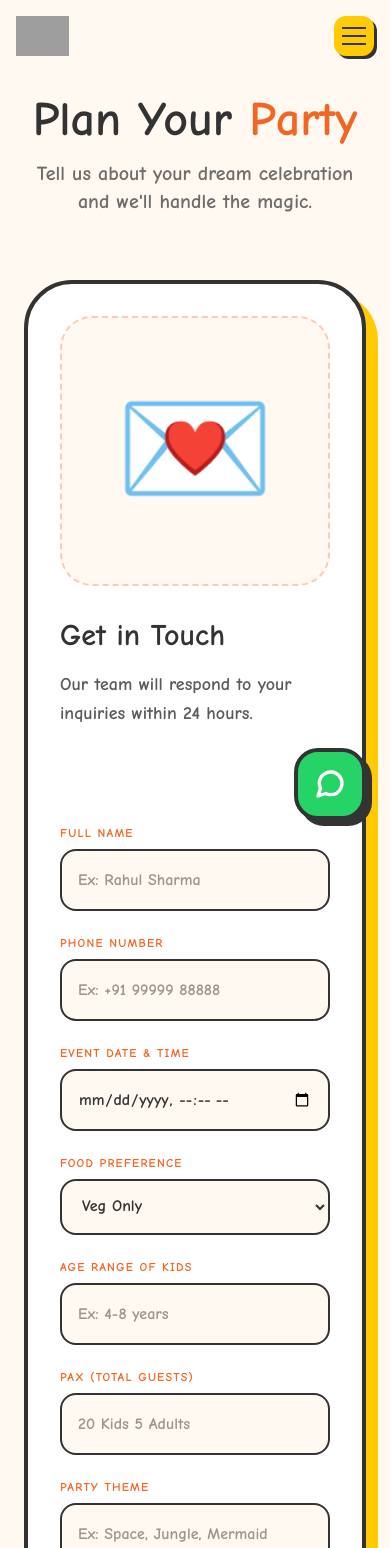
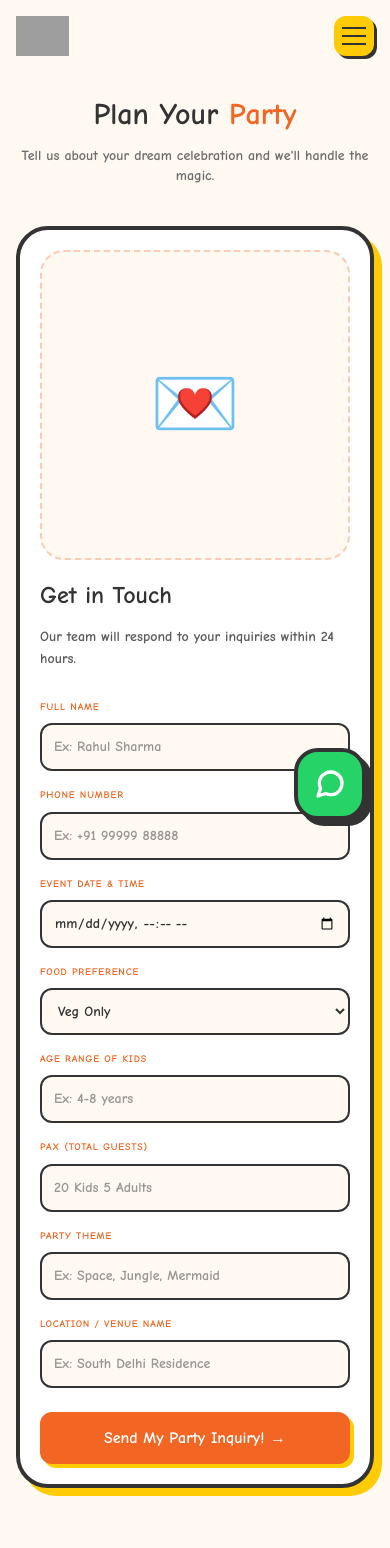
Before and after one commit to Vishwash-chauhan/lj-website, a Next.js app: page /contact in a window 390 px wide. Shown: the top 1548 px of the page. Built offline with nearby package versions, Linux system fonts and the light colour scheme; grey boxes are pictures that could not be loaded.

Commit message:
changed contact us form

```diff
--- a/app/components/ContactUs.tsx
+++ b/app/components/ContactUs.tsx
@@ -60,32 +60,32 @@ const ContactUs = () => {
   }
 
   return (
-    <section className="py-24 px-6 bg-[#FFF9F2]" style={{ fontFamily: "'Comic Neue', cursive" }}>
+    <section className="pt-24 pb-12 sm:py-16 md:py-24 px-4 sm:px-6 bg-[#FFF9F2]" style={{ fontFamily: "'Comic Neue', cursive" }}>
       <div className="max-w-6xl mx-auto">
 
-        <header className="max-w-4xl mx-auto text-center mb-16">
-          <h1 className="text-5xl md:text-7xl font-bold text-[#333333] mb-4">
+        <header className="max-w-4xl mx-auto text-center mb-10 md:mb-16">
+          <h1 className="text-3xl sm:text-4xl md:text-7xl font-bold text-[#333333] mb-3 md:mb-4 leading-tight">
             Plan Your <span className="text-[#F26522]">Party</span>
           </h1>
-          <p className="text-xl font-bold opacity-70">Tell us about your dream celebration and we'll handle the magic.</p>
+          <p className="text-sm sm:text-base md:text-xl font-bold opacity-70">Tell us about your dream celebration and we'll handle the magic.</p>
         </header>
 
-        <div className="bg-white border-4 border-[#333333] rounded-[3rem] p-8 md:p-12 lg:p-16 flex flex-col lg:flex-row gap-16 shadow-[12px_12px_0px_#FFCB05] relative overflow-hidden">
+        <div className="bg-white border-4 border-[#333333] rounded-[2rem] md:rounded-[3rem] p-5 sm:p-6 md:p-12 lg:p-16 flex flex-col lg:flex-row gap-2 md:gap-12 lg:gap-16 shadow-[8px_8px_0px_#FFCB05] md:shadow-[12px_12px_0px_#FFCB05] relative overflow-hidden">
 
           {/* --- LEFT SIDE: INFO --- */}
-          <div className="w-full lg:w-1/3 space-y-8">
+          <div className="w-full lg:w-1/3 space-y-5 md:space-y-8">
             <motion.div
               animate={{ rotate: submitted ? [0, -10, 10, 0] : 0 }}
-              className="aspect-square bg-[#FFF9F2] rounded-[2rem] flex items-center justify-center text-[8rem] border-2 border-dashed border-[#F26522]/30"
+              className="aspect-square bg-[#FFF9F2] rounded-[1.5rem] md:rounded-[2rem] flex items-center justify-center text-[4.5rem] sm:text-[6rem] md:text-[8rem] border-2 border-dashed border-[#F26522]/30"
             >
               {submitted ? '🎉' : '💌'}
             </motion.div>
 
             <div className="space-y-4">
-              <h2 className="text-3xl font-black text-[#333333]">
+              <h2 className="text-2xl md:text-3xl font-black text-[#333333] leading-tight">
                 {submitted ? "Yay! You're In!" : "Get in Touch"}
               </h2>
-              <p className="font-bold text-lg opacity-80 leading-relaxed">
+              <p className="font-bold text-sm sm:text-base md:text-lg opacity-80 leading-relaxed">
                 {submitted
                   ? "Your inquiry has been sent successfully. We'll get back to you within 24 hours to plan your magic!"
                   : "Our team will respond to your inquiries within 24 hours."}
@@ -105,7 +105,7 @@ const ContactUs = () => {
           </div>
 
           {/* --- RIGHT SIDE: FORM OR SUCCESS MESSAGE --- */}
-          <div className="w-full lg:w-2/3 relative min-h-[400px]">
+          <div className="w-full lg:w-2/3 relative min-h-[320px] md:min-h-[400px]">
             <AnimatePresence mode="wait">
               {!submitted ? (
                 <motion.form
@@ -113,57 +113,57 @@ const ContactUs = () => {
                   initial={{ opacity: 1 }}
                   exit={{ opacity: 0, y: -20 }}
                   onSubmit={handleSubmit}
-                  className="grid grid-cols-1 md:grid-cols-2 gap-6"
+                  className="grid grid-cols-1 md:grid-cols-2 gap-4 md:gap-6"
                 >
                   <div className="flex flex-col gap-2">
-                    <label className="font-black text-[#F26522] uppercase text-xs tracking-widest">Full Name</label>
-                    <input required type="text" name="name" value={formData.name} onChange={handleChange} placeholder="Ex: Rahul Sharma" className="p-4 bg-[#FFF9F2] border-2 border-[#333333] rounded-2xl font-bold focus:outline-none focus:ring-4 focus:ring-[#FFCB05] transition-all" />
+                    <label className="font-black text-[#F26522] uppercase text-[10px] sm:text-xs tracking-[0.08em] sm:tracking-widest">Full Name</label>
+                    <input required type="text" name="name" value={formData.name} onChange={handleChange} placeholder="Ex: Rahul Sharma" className="p-3 md:p-4 text-sm md:text-base bg-[#FFF9F2] border-2 border-[#333333] rounded-xl md:rounded-2xl font-bold focus:outline-none focus:ring-4 focus:ring-[#FFCB05] transition-all" />
                   </div>
 
                   <div className="flex flex-col gap-2">
-                    <label className="font-black text-[#F26522] uppercase text-xs tracking-widest">Phone Number</label>
-                    <input required type="tel" name="phone" value={formData.phone} onChange={handleChange} placeholder="Ex: +91 99999 88888" className="p-4 bg-[#FFF9F2] border-2 border-[#333333] rounded-2xl font-bold focus:outline-none focus:ring-4 focus:ring-[#FFCB05] transition-all" />
+                    <label className="font-black text-[#F26522] uppercase text-[10px] sm:text-xs tracking-[0.08em] sm:tracking-widest">Phone Number</label>
+                    <input required type="tel" name="phone" value={formData.phone} onChange={handleChange} placeholder="Ex: +91 99999 88888" className="p-3 md:p-4 text-sm md:text-base bg-[#FFF9F2] border-2 border-[#333333] rounded-xl md:rounded-2xl font-bold focus:outline-none focus:ring-4 focus:ring-[#FFCB05] transition-all" />
                   </div>
 
                   <div className="flex flex-col gap-2">
-                    <label className="font-black text-[#F26522] uppercase text-xs tracking-widest">Event Date & Time</label>
-                    <input type="datetime-local" name="eventDateTime" value={formData.eventDateTime} onChange={handleChange} className="p-4 bg-[#FFF9F2] border-2 border-[#333333] rounded-2xl font-bold focus:outline-none focus:ring-4 focus:ring-[#FFCB05] transition-all" />
+                    <label className="font-black text-[#F26522] uppercase text-[10px] sm:text-xs tracking-[0.08em] sm:tracking-widest">Event Date & Time</label>
+                    <input type="datetime-local" name="eventDateTime" value={formData.eventDateTime} onChange={handleChange} className="p-3 md:p-4 text-sm md:text-base bg-[#FFF9F2] border-2 border-[#333333] rounded-xl md:rounded-2xl font-bold focus:outline-none focus:ring-4 focus:ring-[#FFCB05] transition-all" />
                   </div>
 
                   <div className="flex flex-col gap-2">
-                    <label className="font-black text-[#F26522] uppercase text-xs tracking-widest">Food Preference</label>
-                    <select name="foodPreference" value={formData.foodPreference} onChange={handleChange} className="p-4 bg-[#FFF9F2] border-2 border-[#333333] rounded-2xl font-bold focus:outline-none focus:ring-4 focus:ring-[#FFCB05] transition-all cursor-pointer">
+                    <label className="font-black text-[#F26522] uppercase text-[10px] sm:text-xs tracking-[0.08em] sm:tracking-widest">Food Preference</label>
+                    <select name="foodPreference" value={formData.foodPreference} onChange={handleChange} className="p-3 md:p-4 text-sm md:text-base bg-[#FFF9F2] border-2 border-[#333333] rounded-xl md:rounded-2xl font-bold focus:outline-none focus:ring-4 focus:ring-[#FFCB05] transition-all cursor-pointer">
                       <option value="Veg Only">Veg Only</option>
                       <option value="Both (Veg & Non Veg)">Both (Veg & Non Veg)</option>
                     </select>
                   </div>
 
                   <div className="flex flex-col gap-2">
-                    <label className="font-black text-[#F26522] uppercase text-xs tracking-widest">Age Range of Kids</label>
-                    <input type="text" name="ageRange" value={formData.ageRange} onChange={handleChange} placeholder="Ex: 4-8 years" className="p-4 bg-[#FFF9F2] border-2 border-[#333333] rounded-2xl font-bold focus:outline-none focus:ring-4 focus:ring-[#FFCB05] transition-all" />
+                    <label className="font-black text-[#F26522] uppercase text-[10px] sm:text-xs tracking-[0.08em] sm:tracking-widest">Age Range of Kids</label>
+                    <input type="text" name="ageRange" value={formData.ageRange} onChange={handleChange} placeholder="Ex: 4-8 years" className="p-3 md:p-4 text-sm md:text-base bg-[#FFF9F2] border-2 border-[#333333] rounded-xl md:rounded-2xl font-bold focus:outline-none focus:ring-4 focus:ring-[#FFCB05] transition-all" />
                   </div>
 
 
                   <div className="flex flex-col gap-2">
-                    <label className="font-black text-[#F26522] uppercase text-xs tracking-widest">Pax (Total Guests)</label>
-                    <input type="text" name="pax" value={formData.pax} onChange={handleChange} placeholder="20 Kids 5 Adults" className="p-4 bg-[#FFF9F2] border-2 border-[#333333] rounded-2xl font-bold focus:outline-none focus:ring-4 focus:ring-[#FFCB05] transition-all" />
+                    <label className="font-black text-[#F26522] uppercase text-[10px] sm:text-xs tracking-[0.08em] sm:tracking-widest">Pax (Total Guests)</label>
+                    <input type="text" name="pax" value={formData.pax} onChange={handleChange} placeholder="20 Kids 5 Adults" className="p-3 md:p-4 text-sm md:text-base bg-[#FFF9F2] border-2 border-[#333333] rounded-xl md:rounded-2xl font-bold focus:outline-none focus:ring-4 focus:ring-[#FFCB05] transition-all" />
                   </div>
 
                   <div className="flex flex-col gap-2">
-                    <label className="font-black text-[#F26522] uppercase text-xs tracking-widest">Party Theme</label>
-                    <input type="text" name="theme" value={formData.theme} onChange={handleChange} placeholder="Ex: Space, Jungle, Mermaid" className="p-4 bg-[#FFF9F2] border-2 border-[#333333] rounded-2xl font-bold focus:outline-none focus:ring-4 focus:ring-[#FFCB05] transition-all" />
+                    <label className="font-black text-[#F26522] uppercase text-[10px] sm:text-xs tracking-[0.08em] sm:tracking-widest">Party Theme</label>
+                    <input type="text" name="theme" value={formData.theme} onChange={handleChange} placeholder="Ex: Space, Jungle, Mermaid" className="p-3 md:p-4 text-sm md:text-base bg-[#FFF9F2] border-2 border-[#333333] rounded-xl md:rounded-2xl font-bold focus:outline-none focus:ring-4 focus:ring-[#FFCB05] transition-all" />
                   </div>
 
                   <div className="flex flex-col gap-2 md:col-span-1"> {/* Keeping location half-width to fit alongside Pax if needed, or change to col-span-2 */}
-                    <label className="font-black text-[#F26522] uppercase text-xs tracking-widest">Location / Venue Name</label>
-                    <input type="text" name="location" value={formData.location} onChange={handleChange} placeholder="Ex: South Delhi Residence" className="p-4 bg-[#FFF9F2] border-2 border-[#333333] rounded-2xl font-bold focus:outline-none focus:ring-4 focus:ring-[#FFCB05] transition-all" />
+                    <label className="font-black text-[#F26522] uppercase text-[10px] sm:text-xs tracking-[0.08em] sm:tracking-widest">Location / Venue Name</label>
+                    <input type="text" name="location" value={formData.location} onChange={handleChange} placeholder="Ex: South Delhi Residence" className="p-3 md:p-4 text-sm md:text-base bg-[#FFF9F2] border-2 border-[#333333] rounded-xl md:rounded-2xl font-bold focus:outline-none focus:ring-4 focus:ring-[#FFCB05] transition-all" />
                   </div>
 
-                  <div className="md:col-span-2 pt-4">
+                  <div className="md:col-span-2 pt-2 md:pt-4">
                     <button
                       disabled={isSubmitting}
                       type="submit"
-                      className="w-full bg-[#333333] text-white py-5 rounded-2xl font-black text-xl hover:bg-[#F26522] transition-all shadow-[6px_6px_0px_#FFCB05] active:translate-y-1 active:shadow-none disabled:opacity-50 disabled:cursor-not-allowed"
+                      className="w-full bg-[#F26522] text-white py-3.5 md:py-5 rounded-xl md:rounded-2xl font-black text-base md:text-xl hover:bg-[#F26522] transition-all shadow-[4px_4px_0px_#FFCB05] md:shadow-[6px_6px_0px_#FFCB05] active:translate-y-1 active:shadow-none disabled:opacity-50 disabled:cursor-not-allowed"
                     >
                       {isSubmitting ? "Sending..." : "Send My Party Inquiry! →"}
                     </button>
@@ -174,16 +174,16 @@ const ContactUs = () => {
                   key="success"
                   initial={{ opacity: 0, scale: 0.8 }}
                   animate={{ opacity: 1, scale: 1 }}
-                  className="h-full w-full flex flex-col items-center justify-center text-center space-y-6"
+                  className="h-full w-full flex flex-col items-center justify-center text-center space-y-4 md:space-y-6"
                 >
-                  <div className="bg-[#FFF9F2] p-10 rounded-[3rem] border-4 border-[#FFCB05] shadow-[8px_8px_0px_#F26522]">
-                    <h3 className="text-4xl font-black text-[#333333] mb-4">Message Received!</h3>
-                    <p className="text-xl font-bold opacity-70 mb-8">
+                  <div className="bg-[#FFF9F2] p-5 sm:p-6 md:p-10 rounded-[1.75rem] md:rounded-[3rem] border-4 border-[#FFCB05] shadow-[6px_6px_0px_#F26522] md:shadow-[8px_8px_0px_#F26522]">
+                    <h3 className="text-2xl sm:text-3xl md:text-4xl font-black text-[#333333] mb-3 md:mb-4">Message Received!</h3>
+                    <p className="text-sm sm:text-base md:text-xl font-bold opacity-70 mb-6 md:mb-8">
                       Check your phone! We'll reach out on WhatsApp or Call shortly.
                     </p>
                     <button
                       onClick={() => setSubmitted(false)}
-                      className="bg-[#F26522] text-white px-8 py-3 rounded-full font-black hover:bg-[#333333] transition-colors shadow-[4px_4px_0px_#333333]"
+                      className="bg-[#F26522] text-white px-6 md:px-8 py-2.5 md:py-3 rounded-full text-sm md:text-base font-black hover:bg-[#333333] transition-colors shadow-[3px_3px_0px_#333333] md:shadow-[4px_4px_0px_#333333]"
                     >
                       Wait, I have another question!
                     </button>
@@ -196,7 +196,7 @@ const ContactUs = () => {
         </div>
 
         <div className="mt-16 text-center">
-          <p className="text-[#333333]/50 font-black italic">
+          <p className="text-[#333333]/50 font-black italic text-xs sm:text-sm">
             Prefer instant chat? <span className="text-[#25D366] underline cursor-pointer hover:text-[#F26522]">WhatsApp us directly</span>
           </p>
         </div>
--- a/app/contact/page.tsx
+++ b/app/contact/page.tsx
@@ -1,5 +1,18 @@
 import ContactUs from "../components/ContactUs";
+import AboutStats from "../components/AboutStats";
 
 export default function ContactPage() {
-  return <ContactUs />;
+  return (
+    <>
+      <ContactUs />
+      <section
+        className="px-4 sm:px-6 pb-12 md:pb-16 bg-[#FFF9F2]"
+        style={{ fontFamily: "'Comic Neue', cursive" }}
+      >
+        <div className="max-w-6xl mx-auto space-y-10 md:space-y-12">
+          <AboutStats />
+        </div>
+      </section>
+    </>
+  );
 }
```
